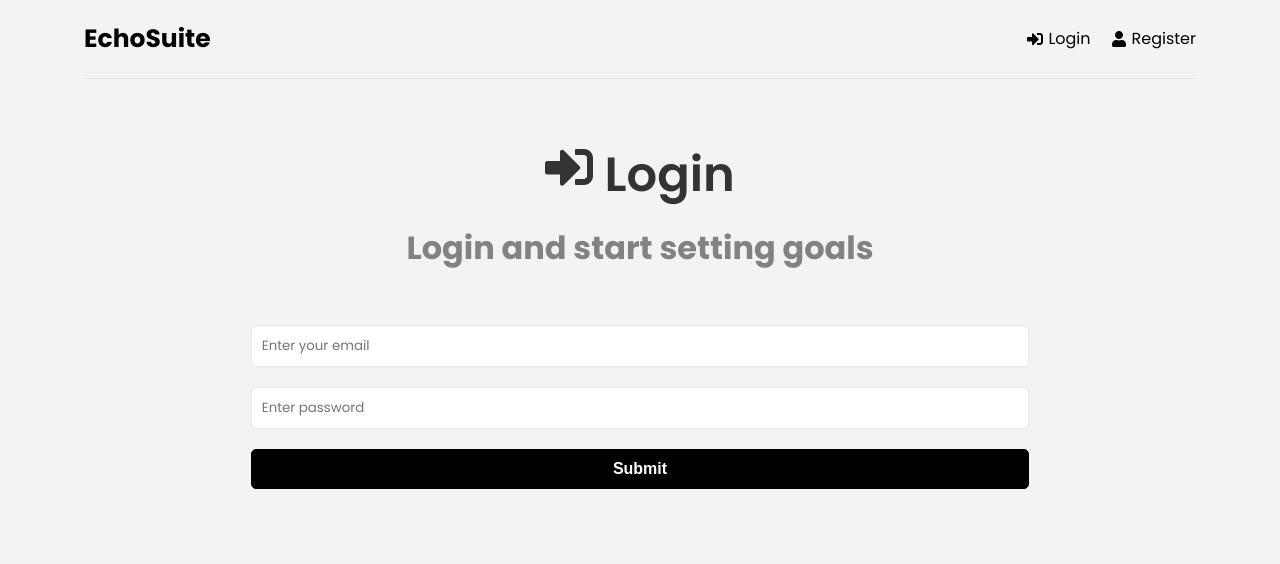
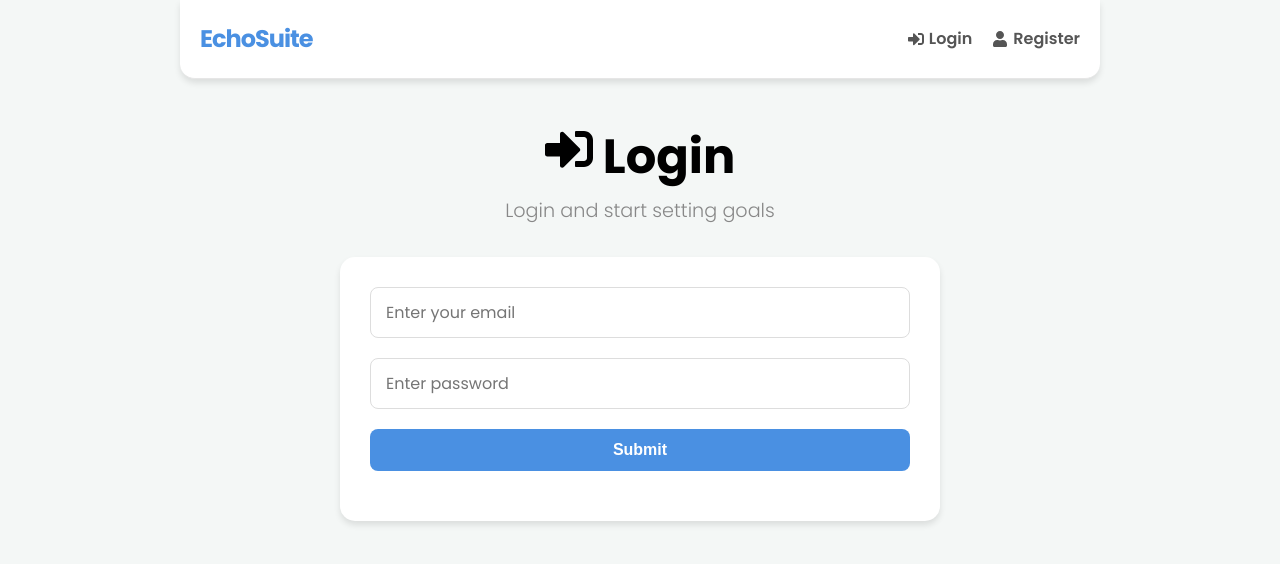
Before and after one commit to digitaltoolshub29/echosuite, a React app in the folder frontend/: page /login in a window 1280 px wide. Shown: the top 564 px of the page. Built offline with nearby package versions, Linux system fonts and the light colour scheme; the HTML template or start-up script is replaced by a standard one.

Commit message:
feat: Add Render postbuild script for deployment

```diff
--- a/frontend/src/index.css
+++ b/frontend/src/index.css
@@ -1,180 +1,235 @@
 @import url('https://fonts.googleapis.com/css2?family=Poppins:wght@300;400;600;700&display=swap');
 
+:root {
+  --primary-color: #4a90e2; /* لون أزرق عصري */
+  --secondary-color: #000000;
+  --accent-color: #fca311; /* لون برتقالي للتنبيهات */
+  --bg-color: #f4f7f6; /* خلفية رمادية فاتحة جداً لراحة العين */
+  --card-bg: #ffffff;
+  --text-color: #333333;
+  --shadow: 0 4px 6px rgba(0, 0, 0, 0.1);
+  --shadow-hover: 0 10px 15px rgba(0, 0, 0, 0.1);
+}
+
 * {
+  box-sizing: border-box;
   margin: 0;
   padding: 0;
-  box-sizing: border-box;
 }
 
 body {
   font-family: 'Poppins', sans-serif;
-  background-color: #f3f3f3;
-  color: #333;
+  background-color: var(--bg-color);
+  color: var(--text-color);
+  line-height: 1.6;
 }
 
 a {
   text-decoration: none;
-  color: #000;
-}
-
-p {
-  line-height: 1.7;
+  color: inherit;
 }
 
 ul {
   list-style: none;
 }
 
-li {
-  line-height: 2.2;
-}
-
-h1,
-h2,
-h3 {
-  font-weight: 600;
-  margin-bottom: 10px;
-}
-
+/* --- Container (الإطار العام) --- */
 .container {
-  width: 90%;
-  max-width: 1240px;
+  width: 100%;
+  max-width: 960px;
   margin: 0 auto;
   padding: 0 20px;
   text-align: center;
 }
 
+/* --- Header (الشريط العلوي) --- */
 .header {
   display: flex;
   justify-content: space-between;
   align-items: center;
   padding: 20px 0;
   border-bottom: 1px solid #e6e6e6;
-  margin-bottom: 60px;
+  margin-bottom: 40px;
+  background-color: var(--card-bg); /* خلفية بيضاء */
+  padding: 20px; /* مسافة داخلية */
+  border-radius: 0 0 15px 15px; /* حواف دائرية من الأسفل */
+  box-shadow: var(--shadow);
+}
+
+.header .logo a {
+  font-weight: 700;
+  font-size: 1.5rem;
+  color: var(--primary-color);
+  letter-spacing: -1px;
 }
 
 .header ul {
   display: flex;
   align-items: center;
-  justify-content: space-between;
 }
 
 .header ul li {
   margin-left: 20px;
 }
 
-.header ul li a {
+.header ul li a, .header ul li button {
   display: flex;
   align-items: center;
+  font-weight: 600;
+  color: #555;
+  transition: color 0.3s;
 }
 
-.header ul li a:hover {
-  color: #777;
+.header ul li a:hover, .header ul li button:hover {
+  color: var(--primary-color);
 }
 
-.header ul li a svg {
+.header ul li a svg, .header ul li button svg {
   margin-right: 5px;
 }
 
-.logo {
-  font-size: 25px;
-  font-weight: 700;
-}
-
+/* --- Headings --- */
 .heading {
   font-size: 2rem;
   font-weight: 700;
-  margin-bottom: 50px;
-  padding: 0 20px;
+  margin-bottom: 30px;
+  color: var(--secondary-color);
 }
 
 .heading p {
-  color: #828282;
+  color: #888;
+  font-size: 1.2rem;
+  font-weight: 300;
 }
 
-.goals {
-  display: grid;
-  grid-template-columns: repeat(2, 1fr);
-  gap: 10px;
-}
-
-.goal {
-  background-color: #fff;
-  margin: 10px 0;
-  padding: 20px 0 10px;
-  position: relative;
-}
-
-.goal .close {
-  position: absolute;
-  top: 10px;
-  right: 15px;
-  cursor: pointer;
-  border: none;
-  background: none;
-}
-
-.form,
-.content {
-  width: 70%;
+/* --- Forms (النماذج) --- */
+.form {
+  width: 100%;
+  max-width: 600px; /* تصغير عرض النموذج ليكون أشيك */
   margin: 0 auto;
+  background: var(--card-bg);
+  padding: 30px;
+  border-radius: 15px;
+  box-shadow: var(--shadow);
 }
 
 .form-group {
-  margin-bottom: 10px;
+  margin-bottom: 20px;
+  text-align: left; /* جعل النصوص داخل النموذج تبدأ من اليسار */
+}
+
+.form-group label {
+  display: block;
+  margin-bottom: 8px;
+  font-weight: 600;
+  color: #444;
 }
 
 .form-group input,
 .form-group textarea,
 .form-group select {
   width: 100%;
-  padding: 10px;
-  border: 1px solid #e6e6e6;
-  border-radius: 5px;
-  margin-bottom: 10px;
+  padding: 12px 15px;
+  border: 1px solid #ddd;
+  border-radius: 8px;
   font-family: inherit;
+  font-size: 1rem;
+  transition: border-color 0.3s;
 }
 
-.form-group label {
-  text-align: left;
-  display: block;
-  margin: 0 0 5px 3px;
+.form-group input:focus {
+  outline: none;
+  border-color: var(--primary-color);
+  box-shadow: 0 0 0 3px rgba(74, 144, 226, 0.1);
 }
 
+/* --- Buttons (الأزرار) --- */
 .btn {
-  padding: 10px 20px;
-  border: 1px solid #000;
-  border-radius: 5px;
-  background: #000;
+  padding: 12px 25px;
+  border: none;
+  border-radius: 8px;
+  background: var(--secondary-color);
   color: #fff;
-  font-size: 16px;
-  font-weight: 700;
+  font-size: 1rem;
+  font-weight: 600;
   cursor: pointer;
   text-align: center;
-  appearance: button;
-  display: flex;
+  display: inline-flex;
   align-items: center;
   justify-content: center;
+  transition: all 0.3s ease;
 }
 
 .btn svg {
   margin-right: 8px;
 }
 
-.btn-reverse {
-  background: #fff;
-  color: #000;
+.btn:hover {
+  transform: translateY(-2px); /* حركة بسيطة للأعلى */
+  box-shadow: 0 5px 15px rgba(0,0,0,0.2);
+  background: #333;
 }
 
 .btn-block {
   width: 100%;
-  margin-bottom: 20px;
+  background: var(--primary-color); /* الزر الرئيسي أزرق */
 }
 
-.btn:hover {
-  transform: scale(0.98);
+.btn-block:hover {
+  background: #357abd;
 }
 
+/* --- Goals / Cards (البطاقات) --- */
+.content {
+  width: 100%; /* تأكد أن المحتوى يأخذ العرض الكامل */
+  max-width: 800px; /* تحديد أقصى عرض للبطاقات */
+  margin: 40px auto 0; /* توسيط القائمة */
+  display: grid;
+  gap: 20px; /* مسافة بين البطاقات */
+}
+
+.goal {
+  background-color: var(--card-bg);
+  padding: 25px;
+  border-radius: 12px;
+  box-shadow: var(--shadow);
+  position: relative;
+  text-align: left;
+  transition: all 0.3s ease;
+  border: 1px solid transparent;
+}
+
+.goal:hover {
+  transform: translateY(-5px);
+  box-shadow: var(--shadow-hover);
+  border-color: var(--primary-color);
+}
+
+.goal h2 {
+  font-size: 1.2rem;
+  margin-bottom: 10px;
+  word-break: break-all; /* لكسر الروابط الطويلة */
+}
+
+.goal .close {
+  position: absolute;
+  top: 15px;
+  right: 15px;
+  background: none;
+  border: none;
+  color: #ff6b6b; /* لون أحمر للإغلاق */
+  cursor: pointer;
+  font-size: 1.2rem;
+  transition: transform 0.2s;
+}
+
+.goal .close:hover {
+  transform: scale(1.2);
+  background: none; /* إلغاء خلفية الزر الافتراضية */
+  box-shadow: none;
+}
+
+/* --- Loading Spinner --- */
 .loadingSpinnerContainer {
   position: fixed;
   top: 0;
@@ -192,30 +247,28 @@ h3 {
   width: 64px;
   height: 64px;
   border: 8px solid;
-  border-color: #000 transparent #555 transparent;
+  border-color: var(--primary-color) transparent var(--primary-color) transparent;
   border-radius: 50%;
   animation: spin 1.2s linear infinite;
 }
 
 @keyframes spin {
-  0% {
-    transform: rotate(0deg);
-  }
-  100% {
-    transform: rotate(360deg);
-  }
+  0% { transform: rotate(0deg); }
+  100% { transform: rotate(360deg); }
 }
 
+/* --- Mobile Responsiveness --- */
 @media (max-width: 600px) {
-  .form {
-    width: 90%;
+  .header {
+    flex-direction: column;
+    padding-bottom: 10px;
   }
 
-  .heading h1 {
-    font-size: 2rem;
+  .header ul {
+    margin-top: 20px;
   }
 
-  .heading p {
+  .heading {
     font-size: 1.5rem;
   }
 }
--- a/frontend/src/pages/Dashboard.jsx
+++ b/frontend/src/pages/Dashboard.jsx
@@ -4,7 +4,7 @@ import { useSelector, useDispatch } from 'react-redux'
 import GoalForm from '../components/GoalForm'
 import GoalItem from '../components/GoalItem'
 import Spinner from '../components/Spinner'
-import { getGoals, reset } from '../features/auth/goals/goalSlice'
+import { getGoals, reset } from '../features/auth/goals/goalSlice' // تأكدي أن المسار هنا مطابق لما لديك
 import { FaHandSparkles } from 'react-icons/fa'
 
 function Dashboard() {
@@ -23,10 +23,10 @@ function Dashboard() {
 
     if (!user) {
       navigate('/login')
+    } else {
+      // التعديل الهام: لا نجلب البيانات إلا إذا كان المستخدم موجوداً
+      dispatch(getGoals())
     }
-
-    // جلب الأهداف من السيرفر عند فتح الصفحة
-    dispatch(getGoals())
 
     return () => {
       dispatch(reset())
```
Also changed, not shown: package.json (+7 -8 lines).
